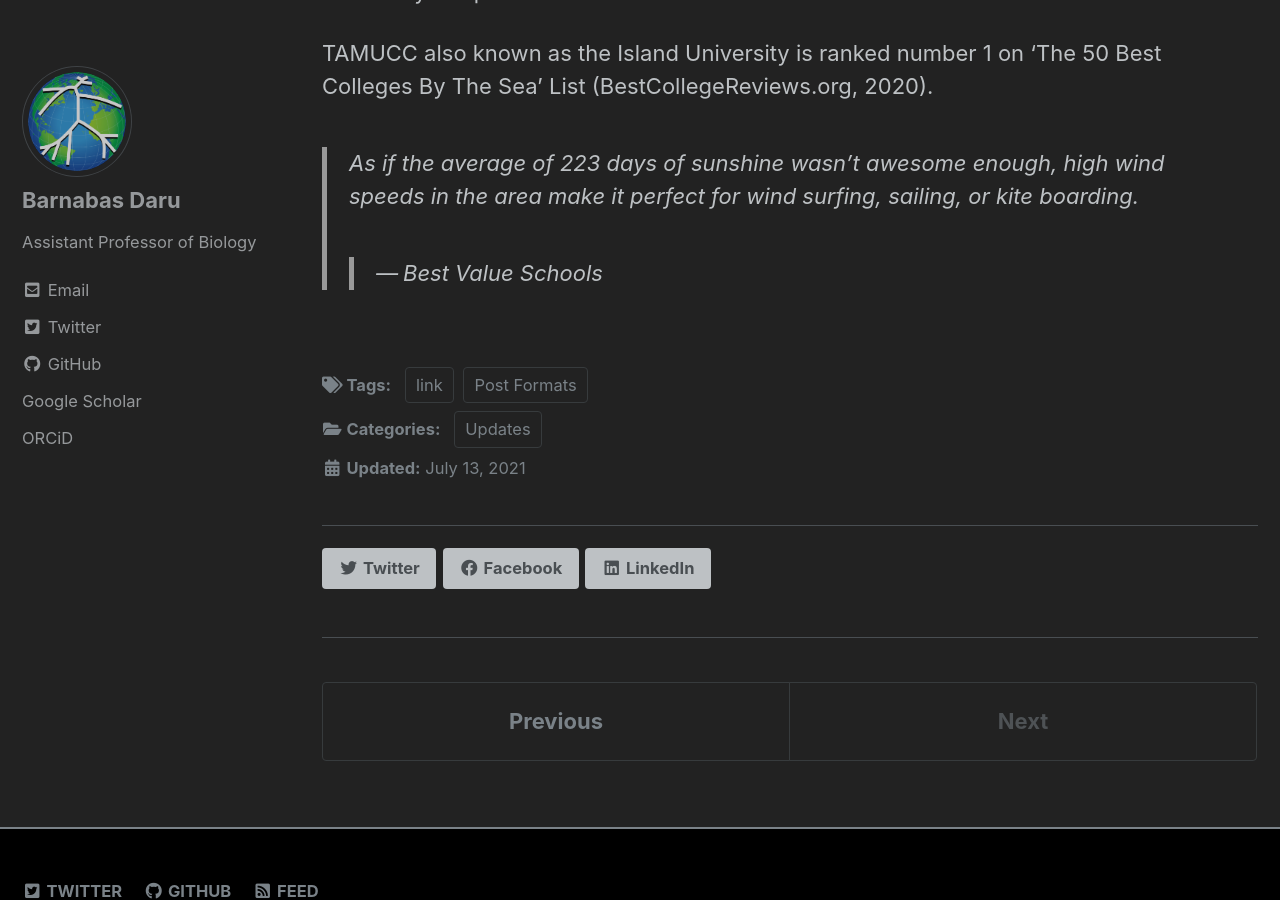
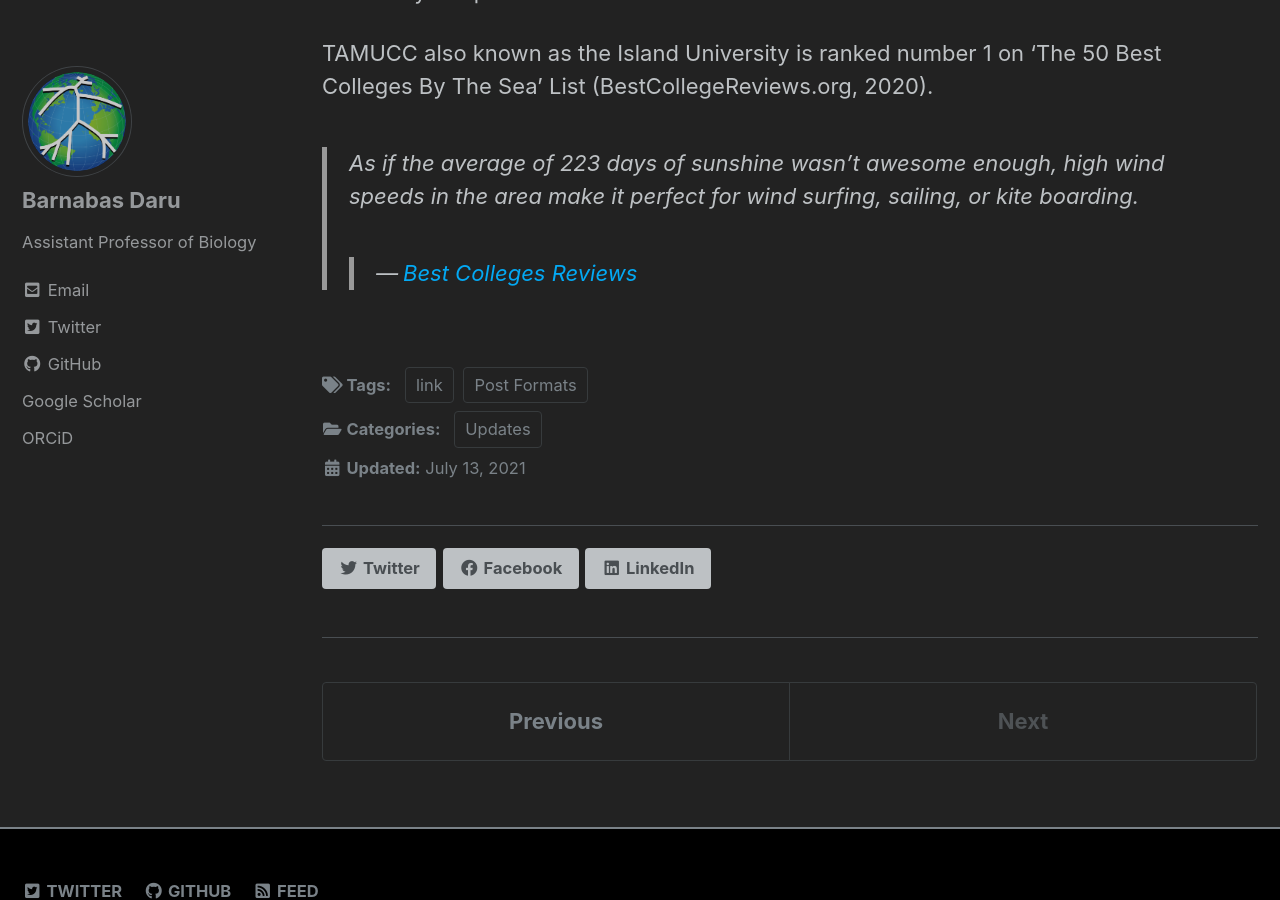
Before and after one commit to darunabas/darulab.github.io, a Jekyll site: the page built from _posts/2021-07-13-Postdoctoral-Position-Biogeography.md, in a window 1280 px wide and 900 px high, scrolled down 1907 px. Built offline with Jekyll 4.4.1, drawn with Linux system fonts in a browser that asks for light colours; cached includes are drawn as plain includes.

Commit message:
Update 2021-07-13-Postdoctoral-Position-Biogeography.md

```diff
--- a/_posts/2021-07-13-Postdoctoral-Position-Biogeography.md
+++ b/_posts/2021-07-13-Postdoctoral-Position-Biogeography.md
@@ -52,4 +52,4 @@ TAMUCC also known as the Island University is ranked number 1 on ‘The 50 Best
 
 > As if the average of 223 days of sunshine wasn’t awesome enough, high wind speeds in the area make it perfect for wind surfing, sailing, or kite boarding.
 >
->> <cite>Best Value Schools</cite>
+>> <cite>[Best Colleges Reviews](https://www.bestcollegereviews.org/colleges-by-the-sea/){:target="_blank"}</cite>
```
